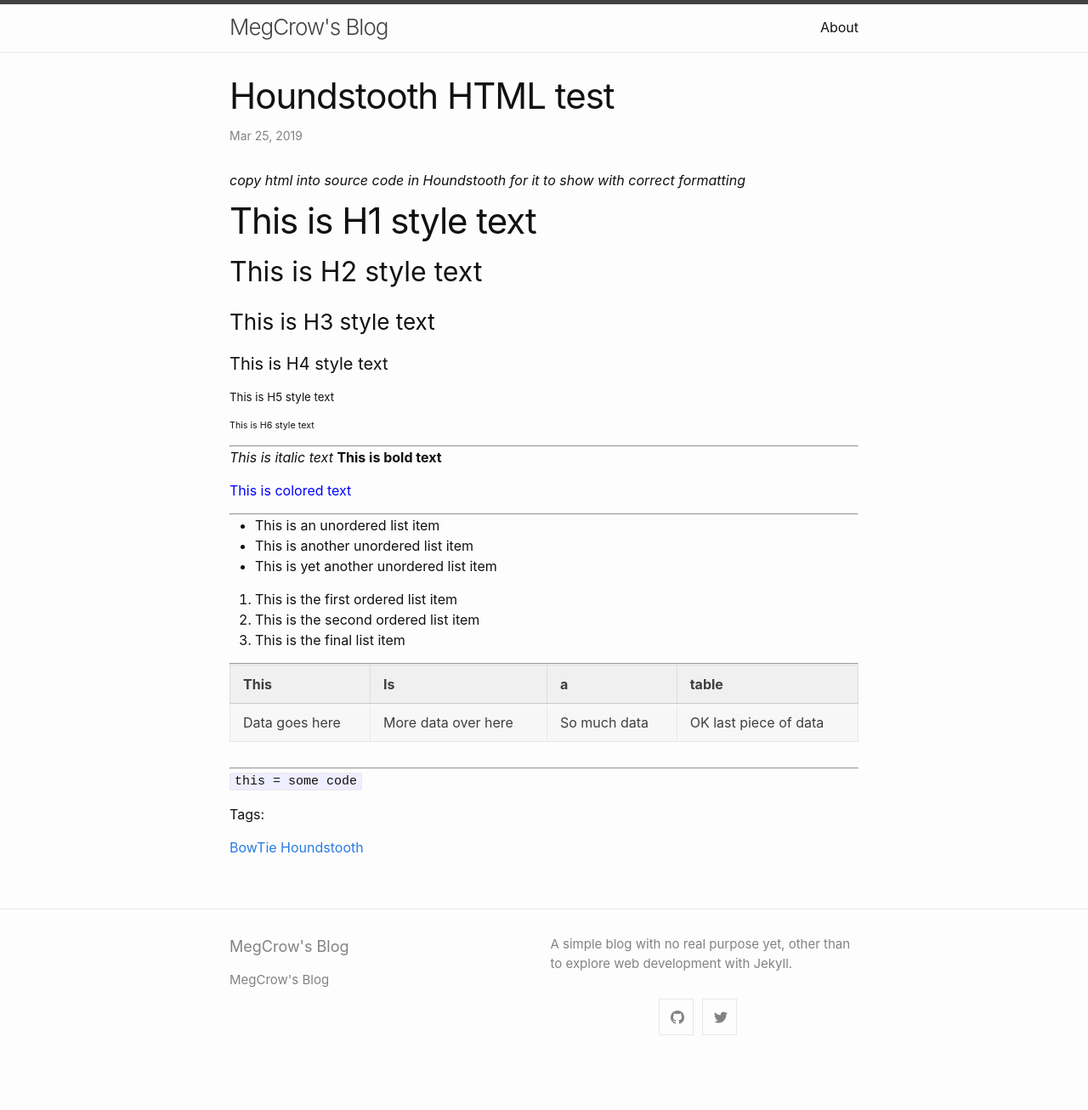
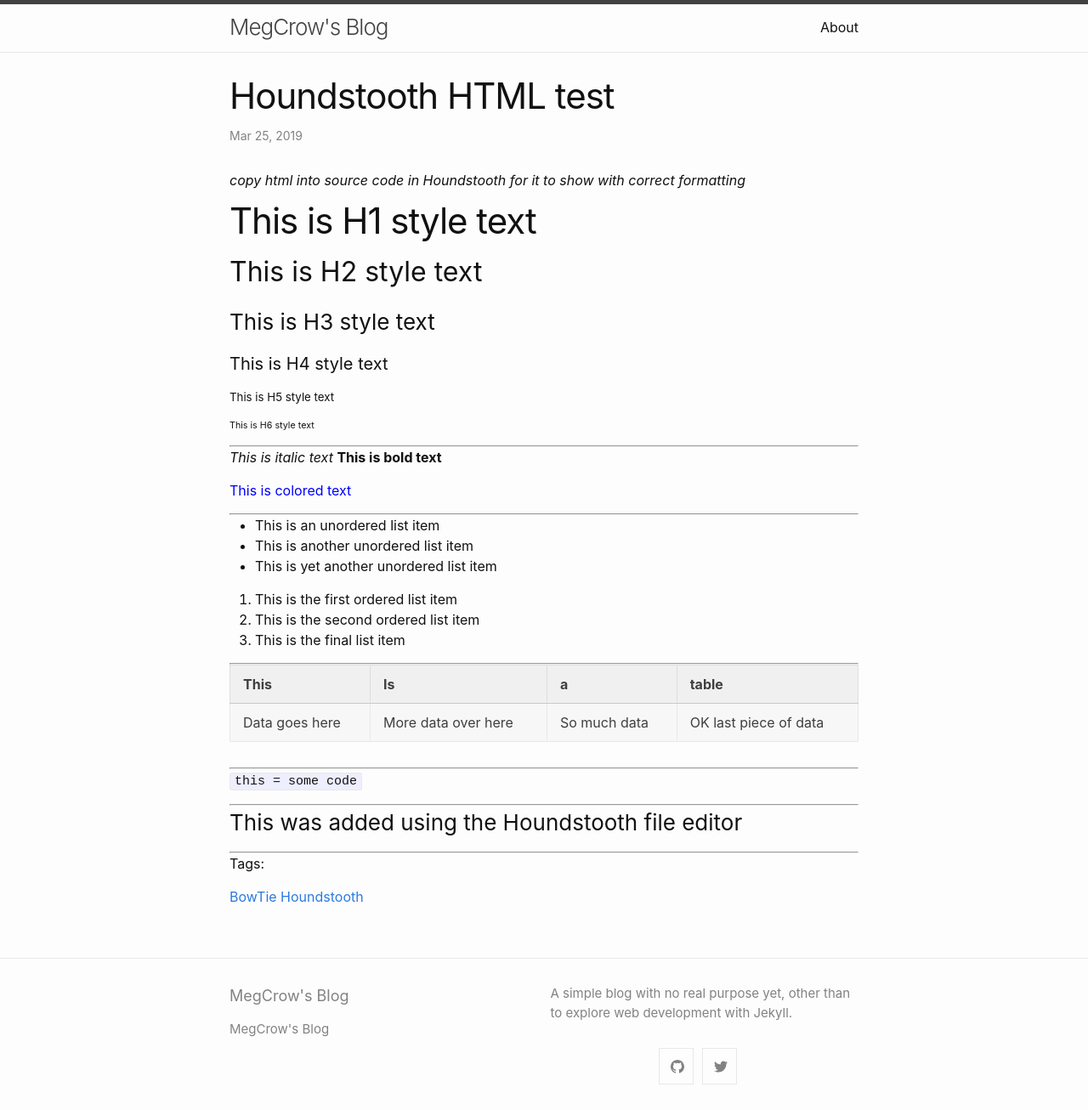
Before and after one commit to megcrow/megcrow-blog, a Jekyll site: the page built from _posts/2019-03-25-houndstooth-html-test.md, in a window 1280 px wide. Shown: the whole page at 85% size. Built offline with Jekyll 4.4.1, drawn with Linux system fonts in a browser that asks for light colours; before the commit the page ends 1248 px from its top, so only the background shows below that.

Commit message:
Add html formatted text using file editor

```diff
--- a/_posts/2019-03-25-houndstooth-html-test.md
+++ b/_posts/2019-03-25-houndstooth-html-test.md
@@ -68,3 +68,6 @@ social:
 </table>
 <hr />
 <p><code>this = some code</code></p>
+<hr />
+<h3> This was added using the Houndstooth file editor </h3>
+<hr />
```
